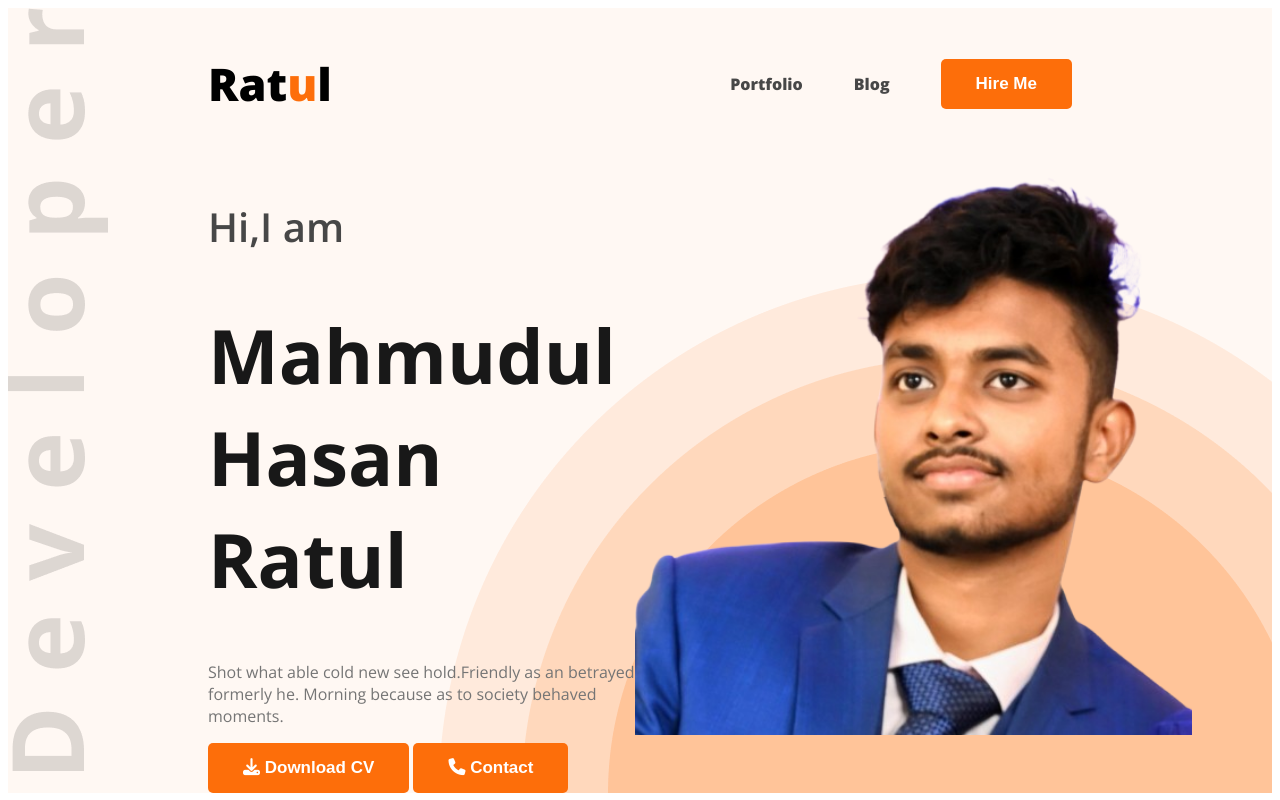
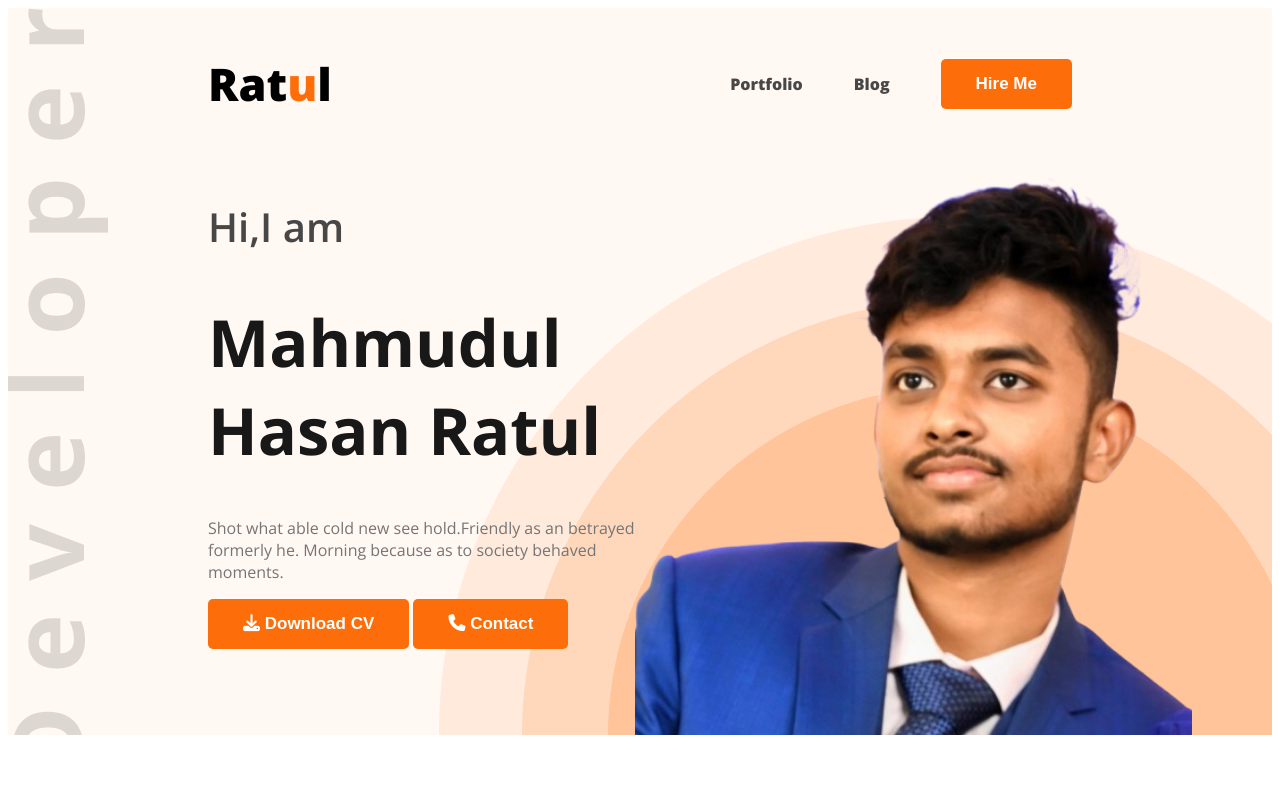
Before and after one commit to syz-bash/My-Portfolio-website, a plain HTML site: page index.html in a window 1280 px wide. Shown: the top 800 px of the page. Drawn offline with nearby package versions, Linux system fonts and the light colour scheme.

Commit message:
update my portfolio

```diff
--- a/Style/style.css
+++ b/Style/style.css
@@ -73,8 +73,9 @@ nav .nv-type{
     font-weight: 600;
 }
 .b-itm2{
-    font-size: 75px;
+    font-size: 65px;
     font-weight:bold;
+    display: block;
 }
 .b-itm3{
     font-weight: 400;
```
